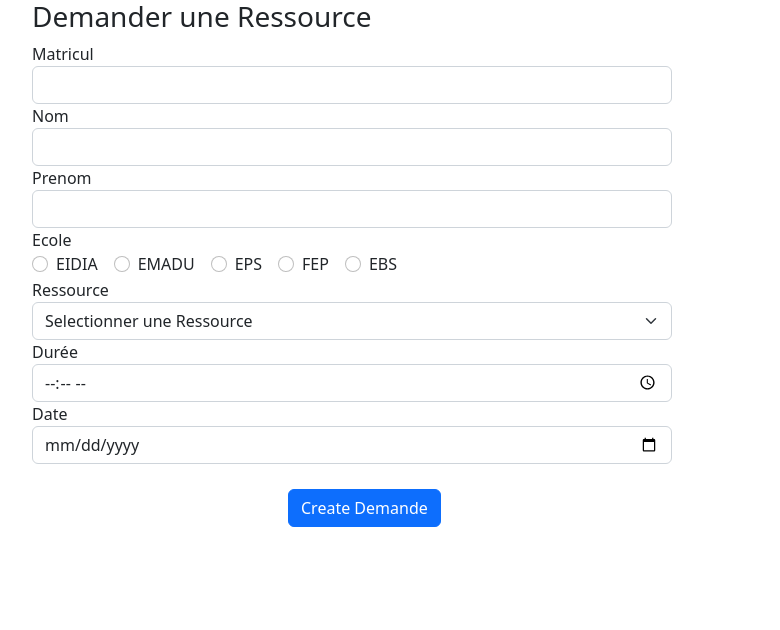
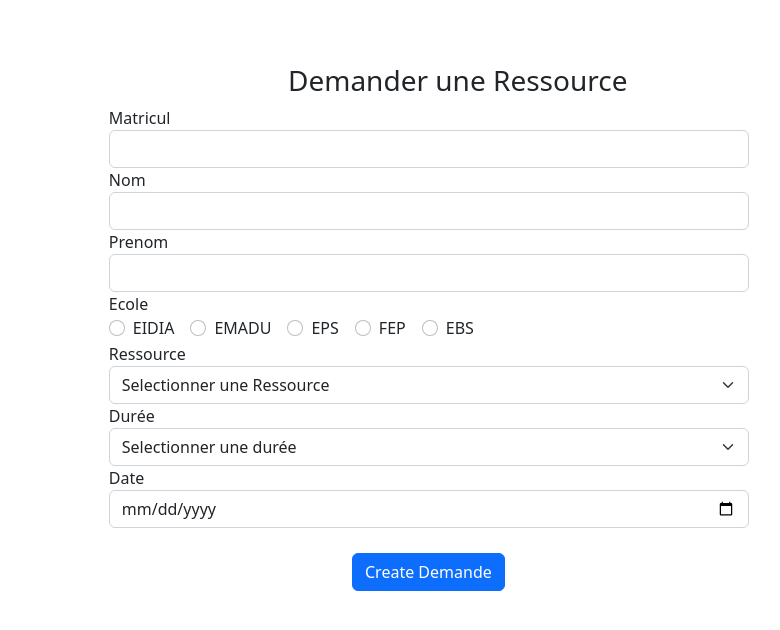
Before and after one commit to wafaehamdaoui/MERN, a React (Create React App) app in the folder frontend/: page /student/create in a window 1280 px wide. Shown: the top 630 px of the page, without its empty margins (224-1004 px from the left). Built offline with nearby package versions, Linux system fonts and the light colour scheme.

Commit message:
Update create.js

```diff
--- a/frontend/src/components/create.js
+++ b/frontend/src/components/create.js
@@ -28,18 +28,25 @@ export default function Create() {
 
    // When a post request is sent to the create url, we'll add a new record to the database.
    const newDemande = { ...form };
-
-   await fetch("https://uemf-ressources-api-4150.onrender.com/record/add", {
+   try{
+   const res = await fetch("https://uemf-ressources-api-4150.onrender.com/record/add", {
      method: "POST",
      headers: {
        "Content-Type": "application/json",
      },
      body: JSON.stringify(newDemande),
    })
-   .catch(error => {
+   const data = await res.json();
+   if(data.error){
+    alert(data.error)
+   }else{
+    navigate("/student/record");
+   }
+  }catch(error){
      window.alert(error);
+     navigate("/student");
      return;
-   });
+   };
 
    setForm({ matricul: "",
    nom: "",
@@ -49,15 +56,14 @@ export default function Create() {
    duree: "",
    date: "",
    status: "En Attente", });
-   navigate("/student/record");
  }
 
  // This following section will display the form that takes the input from the user.
  return (
    <div>
-     <h3 style={{marginLeft:"20%"}}>  Demander une Ressource</h3>
+     <h3 style={{marginLeft:"40%",marginTop:"5%"}}>  Demander une Ressource</h3>
      <form onSubmit={onSubmit}>
-       <div className="col-md-6" style={{marginLeft:"20%"}}>
+       <div className="col-md-6" style={{marginLeft:"26%"}}>
          <label htmlFor="matricul" >Matricul</label>
          <input
            type="text"
@@ -67,7 +73,7 @@ export default function Create() {
            onChange={(e) => updateForm({ matricul: e.target.value })}
          />
        </div>
-       <div className="col-md-6" style={{marginLeft:"20%"}}>
+       <div className="col-md-6" style={{marginLeft:"26%"}}>
          <label htmlFor="nom" >Nom</label>
          <input
            type="text"
@@ -77,7 +83,7 @@ export default function Create() {
            onChange={(e) => updateForm({ nom: e.target.value })}
          />
        </div>
-       <div className="col-md-6" style={{marginLeft:"20%"}}>
+       <div className="col-md-6" style={{marginLeft:"26%"}}>
          <label htmlFor="prenom">Prenom</label>
          <input
            type="text"
@@ -87,8 +93,8 @@ export default function Create() {
            onChange={(e) => updateForm({ prenom: e.target.value })}
          />
        </div>
-       <label htmlFor="ecole" style={{marginLeft:"20%"}}>Ecole</label>
-       <div className="col-md-6" style={{marginLeft:"20%"}}>
+       <label htmlFor="ecole" style={{marginLeft:"26%"}}>Ecole</label>
+       <div className="col-md-6" style={{marginLeft:"26%"}}>
          <div className="form-check form-check-inline">
            <input
              className="form-check-input"
@@ -150,8 +156,8 @@ export default function Create() {
            <label htmlFor="ecoleEBS" className="form-check-label">EBS</label>
          </div>
        </div>
-       <label htmlFor="resource" style={{marginLeft:"20%"}}>Ressource</label>
-       <div className="col-md-6" style={{marginLeft:"20%"}}>
+       <label htmlFor="resource" style={{marginLeft:"26%"}}>Ressource</label>
+       <div className="col-md-6" style={{marginLeft:"26%"}}>
          <Form.Select aria-label="Default select example" onSelect={(e) => updateForm({ ressource: e.target.value })} onChange={(e) => updateForm({ ressource: e.target.value })}>
             <option>Selectionner une Ressource </option>
          <option value="Foot-ball" selected={form.ressource === "Foot-ball"}>Terrain Foot-ball</option>
@@ -168,19 +174,32 @@ export default function Create() {
 
           </Form.Select>
        </div>
-       <label htmlFor="resource" style={{marginLeft:"20%"}}>Durée</label>
-       <div className="col-md-6" style={{marginLeft:"20%"}}>
-                        <Form.Group controlId="duedate" >
-                            <Form.Control type="time" name="time" placeholder="Due time" onSelect={(e) => updateForm({ duree: e.target.value })} />
-                        </Form.Group>
-        </div>
-       <label htmlFor="resource" style={{marginLeft:"20%"}}>Date</label>
-       <div className="col-md-6" style={{marginLeft:"20%"}}>
+       <label htmlFor="resource" style={{marginLeft:"26%"}}>Durée</label>
+       <div className="col-md-6" style={{marginLeft:"26%"}}>
+         <Form.Select aria-label="Default select example" onSelect={(e) => updateForm({ duree: e.target.value })} onChange={(e) => updateForm({ duree: e.target.value })}>
+            <option>Selectionner une durée </option>
+         <option value="09:00 -- 10:00" selected={form.duree === "09:00 -- 10:00"}>09:00 -- 10:00</option>
+         <option value="10:00 -- 11:00" selected={form.duree === "10:00 -- 11:00"}>10:00 -- 11:00</option>
+         <option value="11:00 -- 12:00" selected={form.duree === "11:00 -- 12:00"}>11:00 -- 12:00</option>
+         <option value="12:00 -- 13:00" selected={form.duree === "12:00 -- 13:00"}>12:00 -- 13:00</option>
+         <option value="13:00 -- 14:00" selected={form.duree === "13:00 -- 14:00"}>13:00 -- 14:00</option>
+         <option value="14:00 -- 15:00" selected={form.duree === "14:00 -- 15:00"}>14:00 -- 15:00</option>
+         <option value="15:00 -- 16:00" selected={form.duree === "15:00 -- 16:00"}>15:00 -- 16:00</option>
+         <option value="16:00 -- 17:00" selected={form.duree === "16:00 -- 17:00"}>16:00 -- 17:00</option>
+         <option value="17:00 -- 18:00" selected={form.duree === "17:00 -- 18:00"}> 17:00 -- 18:00</option>
+         <option value="18:00 -- 19:00" selected={form.duree === "18:00 -- 19:00"}> 18:00 -- 19:00</option>
+         <option value="19:00 -- 20:00" selected={form.duree === "19:00 -- 20:00"}>19:00 -- 20:00</option>
+         <option value="20:00 -- 21:00" selected={form.duree === "20:00 -- 21:00"}> 20:00 -- 21:00</option>
+         <option value="21:00 -- 22:00" selected={form.duree === "21:00 -- 22:00"}>21:00 -- 22:00</option>
+          </Form.Select>
+       </div>
+       <label htmlFor="resource" style={{marginLeft:"26%"}}>Date</label>
+       <div className="col-md-6" style={{marginLeft:"26%"}}>
                         <Form.Group controlId="duedate" >
                             <Form.Control type="date" name="date" placeholder="Due date" onSelect={(e) => updateForm({ date: e.target.value })}/>
                         </Form.Group>
                     </div>
-       <div className="col-md-4" style={{marginLeft:"40%",marginTop:"2%"}}>
+       <div className="col-md-4" style={{marginLeft:"45%",marginTop:"2%"}}>
          <input
            type="submit"
            value="Create Demande"
```
